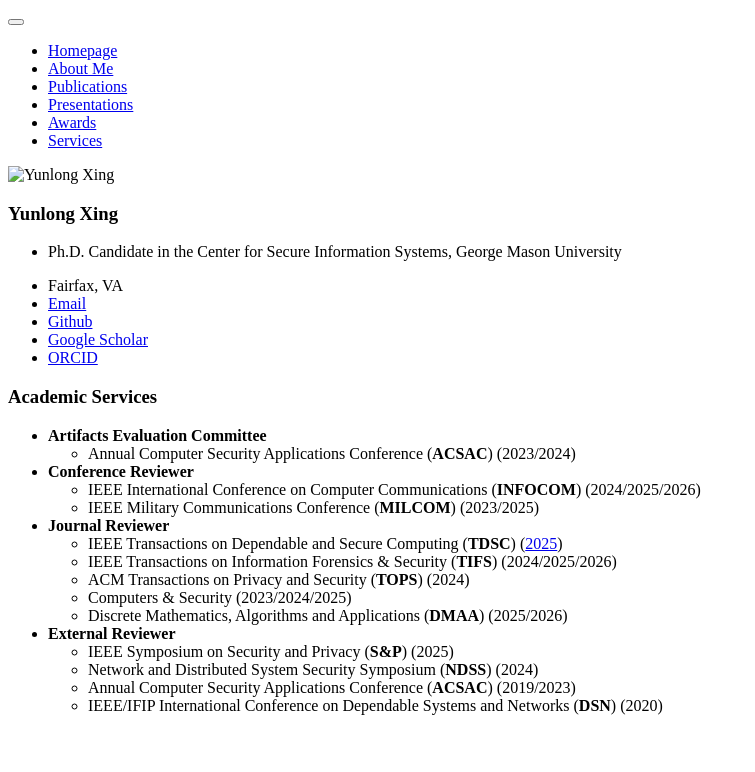
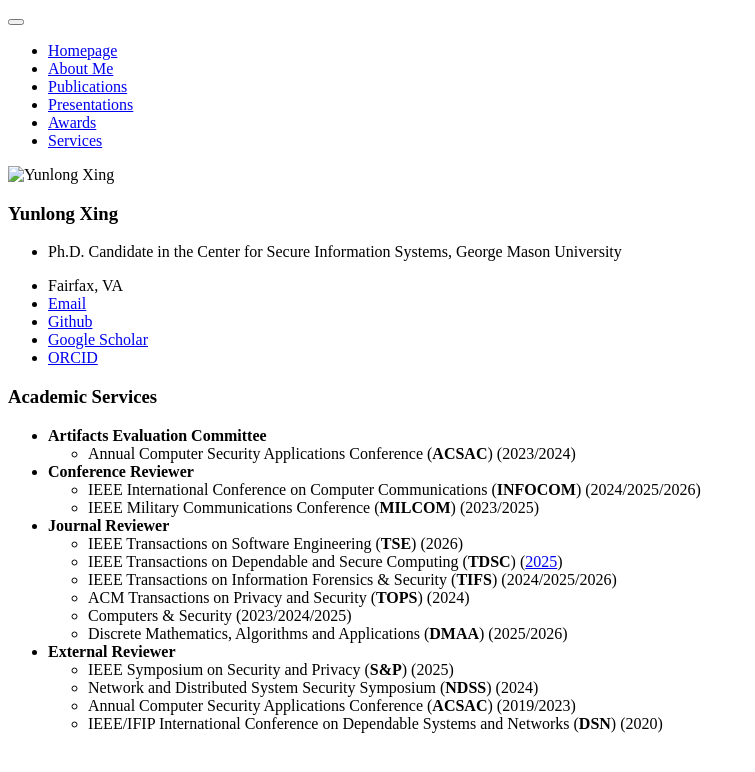
Before and after one commit to YunlongXing/yunlongxing.github.io, a Jekyll site: the page built from _pages/includes/others.md, in a window 1280 px wide. Shown: the top 772 px of the page, without its empty margins (0-755 px from the left). Built offline with Jekyll 4.4.1, drawn with Linux system fonts in a browser that asks for light colours; our own code applies the rules of GitHub Pages for plain Markdown files.

Commit message:
Add IEEE Transactions on Software Engineering as reviewer

```diff
--- a/_pages/includes/others.md
+++ b/_pages/includes/others.md
@@ -6,6 +6,7 @@
   - IEEE International Conference on Computer Communications (**INFOCOM**) (2024/2025/2026)
   - IEEE Military Communications Conference (**MILCOM**) (2023/2025)
 - **Journal Reviewer**
+  - IEEE Transactions on Software Engineering (**TSE**) (2026)
   - IEEE Transactions on Dependable and Secure Computing (**TDSC**) ([2025](/images/tdsc25_certificate.pdf))
   - IEEE Transactions on Information Forensics & Security (**TIFS**) (2024/2025/2026)
   - ACM Transactions on Privacy and Security (**TOPS**) (2024)
```
